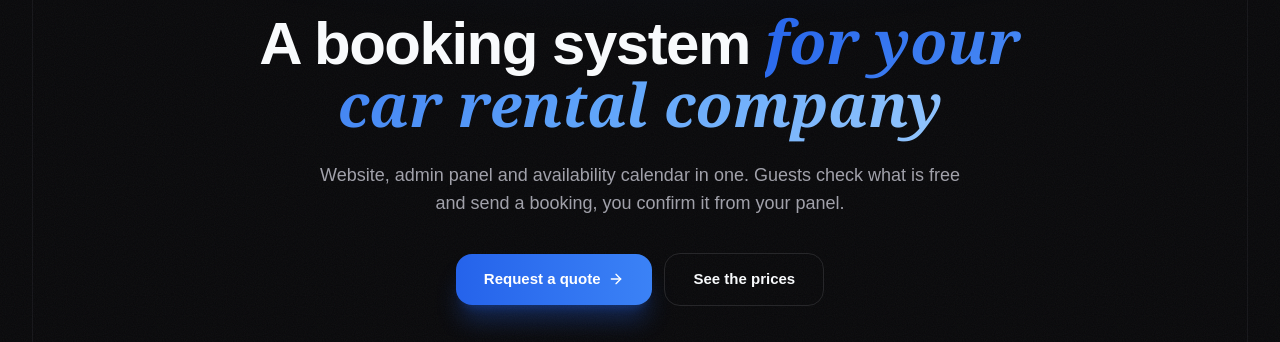
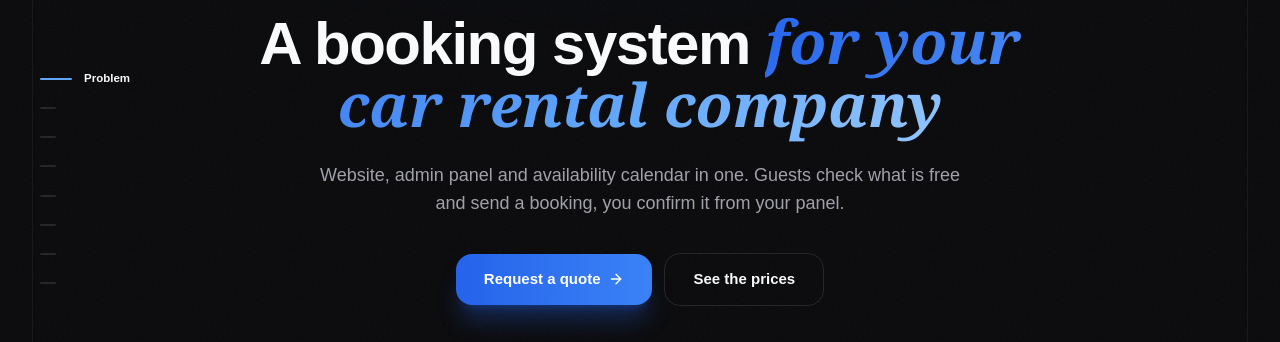
Before and after one commit to Bakeee99/mehiccdev, a Next.js app: page /rjesenja/rent-a-car in a window 1280 px wide. Shown: the part 219-561 px from the top of the page. Built offline with nearby package versions, Linux system fonts and the light colour scheme.

Commit message:
feat: navigacija kroz sekcije na rent-a-car stranici

```diff
--- /dev/null
+++ b/components/rjesenja/RcSectionRail.tsx
@@ -0,0 +1,122 @@
+/**
+ * components/rjesenja/RcSectionRail.tsx
+ * ─────────────────────────────────────────────────────────────────────────────
+ * Navigacija kroz stranicu koja pokazuje gdje se posjetilac trenutno nalazi.
+ *
+ * DESKTOP (lg i naviše): tanka vertikalna tračnica uz lijevu ivicu. Svaka
+ *   sekcija je crtica; aktivna se produži, zasvijetli i pokaže svoj naziv.
+ *   Klik skrola na tu sekciju. Naziv se pojavi i na hover.
+ *
+ * MOBITEL: tračnica se NE prikazuje, jer bi zauzimala ivicu ekrana kojom se
+ *   skrola i preklapala sadržaj. Umjesto nje ide tanka linija napretka odmah
+ *   ispod navbara, koja pokazuje koliko je stranice pređeno. Isti podatak,
+ *   nula smetnje.
+ *
+ * Tehnika: IntersectionObserver prati sekcije (jeftino, bez skrol petlje),
+ * a linija napretka se osvježava kroz requestAnimationFrame. Poštuje
+ * reduced-motion: tada nema klizanja, samo trenutni skok.
+ */
+
+"use client";
+
+import { useEffect, useRef, useState } from "react";
+import { useLanguage } from "@/components/ui/LanguageProvider";
+import { COPY } from "@/components/rjesenja/rentACarCopy";
+
+export function RcSectionRail() {
+  const { lang } = useLanguage();
+  const c = (COPY[(lang as "bs" | "en")] ?? COPY.bs) as typeof COPY.bs;
+  const items = c.nav;
+
+  const [active, setActive] = useState<string>(items[0].id);
+  const barRef = useRef<HTMLDivElement>(null);
+
+  // ── koja je sekcija trenutno u fokusu ────────────────────────────────────
+  useEffect(() => {
+    const els = items
+      .map((i) => document.getElementById(i.id))
+      .filter((el): el is HTMLElement => el !== null);
+    if (els.length === 0) return;
+
+    const obs = new IntersectionObserver(
+      (entries) => {
+        // uzmi onu koja je najviše u vidnom polju
+        const visible = entries
+          .filter((e) => e.isIntersecting)
+          .sort((a, b) => b.intersectionRatio - a.intersectionRatio)[0];
+        if (visible) setActive(visible.target.id);
+      },
+      { rootMargin: "-45% 0px -45% 0px", threshold: [0, 0.25, 0.5, 1] }
+    );
+    els.forEach((el) => obs.observe(el));
+    return () => obs.disconnect();
+  }, [items]);
+
+  // ── linija napretka (mobitel) ────────────────────────────────────────────
+  useEffect(() => {
+    let raf = 0;
+    const update = () => {
+      const max = document.documentElement.scrollHeight - window.innerHeight;
+      const p = max > 0 ? Math.min(window.scrollY / max, 1) : 0;
+      if (barRef.current) barRef.current.style.transform = `scaleX(${p})`;
+      raf = 0;
+    };
+    const onScroll = () => { if (!raf) raf = requestAnimationFrame(update); };
+    update();
+    window.addEventListener("scroll", onScroll, { passive: true });
+    window.addEventListener("resize", onScroll, { passive: true });
+    return () => {
+      window.removeEventListener("scroll", onScroll);
+      window.removeEventListener("resize", onScroll);
+      if (raf) cancelAnimationFrame(raf);
+    };
+  }, []);
+
+  const go = (id: string) => {
+    const el = document.getElementById(id);
+    if (!el) return;
+    const reduce = window.matchMedia("(prefers-reduced-motion: reduce)").matches;
+    el.scrollIntoView({ behavior: reduce ? "auto" : "smooth", block: "start" });
+  };
+
+  return (
+    <>
+      {/* ── MOBITEL: linija napretka ispod navbara ── */}
+      <div aria-hidden className="lg:hidden fixed top-[68px] inset-x-0 z-30 h-[2px] bg-transparent">
+        <div ref={barRef}
+             className="h-full origin-left bg-gradient-to-r from-brand-600 to-brand-400"
+             style={{ transform: "scaleX(0)" }} />
+      </div>
+
+      {/* ── DESKTOP: tračnica sekcija ── */}
+      <nav aria-label="Sekcije stranice"
+           className="hidden lg:flex fixed left-6 xl:left-10 top-1/2 -translate-y-1/2 z-30 flex-col gap-3">
+        {items.map((item) => {
+          const on = active === item.id;
+          return (
+            <button
+              key={item.id}
+              type="button"
+              onClick={() => go(item.id)}
+              aria-current={on ? "true" : undefined}
+              className="group flex items-center gap-3 outline-none"
+            >
+              <span
+                className={`h-[2px] rounded-full transition-all duration-500
+                            ${on ? "w-8 bg-brand-400" : "w-4 bg-[var(--border)] group-hover:w-6 group-hover:bg-brand-600/60"}`}
+              />
+              <span
+                className={`text-[11.5px] font-semibold whitespace-nowrap transition-all duration-300
+                            ${on
+                              ? "opacity-100 text-[var(--text)]"
+                              : "opacity-0 -translate-x-1 text-[var(--text-muted)] group-hover:opacity-100 group-hover:translate-x-0"}`}
+              >
+                {item.label}
+              </span>
+            </button>
+          );
+        })}
+      </nav>
+    </>
+  );
+}
--- a/components/rjesenja/RentACarSections.tsx
+++ b/components/rjesenja/RentACarSections.tsx
@@ -30,6 +30,7 @@ import { useCoarsePointer } from "@/lib/useCoarsePointer";
 import { useLanguage } from "@/components/ui/LanguageProvider";
 import { COPY } from "@/components/rjesenja/rentACarCopy";
 import { RcForm } from "@/components/rjesenja/RcForm";
+import { RcSectionRail } from "@/components/rjesenja/RcSectionRail";
 
 const PROBLEM_ICONS: LucideIcon[]  = [Phone, Percent, MoonStar, CalendarX2];
 const SOLUTION_ICONS: LucideIcon[] = [Languages, CalendarCheck, LayoutDashboard, Send, MapPinned, Search];
@@ -126,7 +127,7 @@ function Problem({ c }: { c: typeof COPY.bs }) {
   const reveal = useReveal();
   const d = c.problem;
   return (
-    <section className="py-24 lg:py-28 relative">
+    <section id="problem" className="py-24 lg:py-28 relative scroll-mt-24">
       <div className="absolute top-0 inset-x-0 h-px bg-[var(--border)]" aria-hidden />
       <div className="max-w-7xl mx-auto px-6 lg:px-8">
         <SectionHead label={d.label} h1={d.heading1} accent={d.headingAccent} />
@@ -158,7 +159,7 @@ function Solution({ c }: { c: typeof COPY.bs }) {
   const reveal = useReveal();
   const d = c.solution;
   return (
-    <section className="py-24 lg:py-28 relative">
+    <section id="rjesenje" className="py-24 lg:py-28 relative scroll-mt-24">
       <div className="absolute top-0 inset-x-0 h-px bg-[var(--border)]" aria-hidden />
       <div className="max-w-7xl mx-auto px-6 lg:px-8">
         <SectionHead label={d.label} h1={d.heading1} accent={d.headingAccent} />
@@ -198,7 +199,7 @@ function Flow({ c }: { c: typeof COPY.bs }) {
   const d = c.flow;
 
   return (
-    <section className="py-24 lg:py-28 relative">
+    <section id="kako-radi" className="py-24 lg:py-28 relative scroll-mt-24">
       <div className="absolute top-0 inset-x-0 h-px bg-[var(--border)]" aria-hidden />
       <div className="max-w-4xl mx-auto px-6 lg:px-8">
         <SectionHead label={d.label} h1={d.heading1} accent={d.headingAccent} sub={d.sub} />
@@ -553,7 +554,7 @@ function Comparison({ c }: { c: typeof COPY.bs }) {
   const reveal = useReveal();
   const d = c.comparison;
   return (
-    <section className="py-24 lg:py-28 relative">
+    <section id="poredjenje" className="py-24 lg:py-28 relative scroll-mt-24">
       <div className="absolute top-0 inset-x-0 h-px bg-[var(--border)]" aria-hidden />
       <div className="max-w-4xl mx-auto px-6 lg:px-8">
         <SectionHead label={d.label} h1={d.heading1} accent={d.headingAccent} sub={d.body} />
@@ -584,7 +585,7 @@ function Faq({ c }: { c: typeof COPY.bs }) {
   const [open, setOpen] = useState<number | null>(0);
   const d = c.faq;
   return (
-    <section className="py-24 lg:py-28 relative">
+    <section id="pitanja" className="py-24 lg:py-28 relative scroll-mt-24">
       <div className="absolute top-0 inset-x-0 h-px bg-[var(--border)]" aria-hidden />
       <div className="max-w-3xl mx-auto px-6 lg:px-8">
         <SectionHead label={d.label} h1={d.heading1} accent={d.headingAccent} />
@@ -636,6 +637,7 @@ export function RentACarSections() {
         <div aria-hidden className="absolute inset-x-0 top-0 h-[70vh] pointer-events-none
                                     bg-[radial-gradient(115%_70%_at_50%_-10%,rgba(37,99,235,0.14),transparent_60%)]" />
       )}
+      <RcSectionRail />
       <Hero c={c} />
       <Problem c={c} />
       <Solution c={c} />
--- a/components/rjesenja/rentACarCopy.ts
+++ b/components/rjesenja/rentACarCopy.ts
@@ -21,6 +21,16 @@ export const COPY = {
       description:
         "Web aplikacija za rent a car: kalendar dostupnosti po vozilu, admin panel za flotu i cijene i forma za rezervaciju. Sistem za iznajmljivanje vozila, građen u Mostaru.",
     },
+    nav: [
+      { id: "problem",    label: "Problem" },
+      { id: "rjesenje",   label: "Rješenje" },
+      { id: "kako-radi",  label: "Kako radi" },
+      { id: "case-study", label: "Primjer" },
+      { id: "paketi",     label: "Paketi" },
+      { id: "poredjenje", label: "Poređenje" },
+      { id: "upit",       label: "Upit" },
+      { id: "pitanja",    label: "Pitanja" },
+    ],
     hero: {
       eyebrow: "Rješenje za rent-a-car firme",
       h1a: "Rezervacioni sistem",
@@ -205,6 +215,16 @@ export const COPY = {
       description:
         "A web application for car rental companies: per vehicle availability calendar, admin panel for fleet and pricing, and a booking form. Car rental management software built in Mostar.",
     },
+    nav: [
+      { id: "problem",    label: "Problem" },
+      { id: "rjesenje",   label: "Solution" },
+      { id: "kako-radi",  label: "How it works" },
+      { id: "case-study", label: "Example" },
+      { id: "paketi",     label: "Packages" },
+      { id: "poredjenje", label: "Comparison" },
+      { id: "upit",       label: "Inquiry" },
+      { id: "pitanja",    label: "Questions" },
+    ],
     hero: {
       eyebrow: "Built for car rental companies",
       h1a: "A booking system",
```
Also changed, not shown: PROCITAJ-ME.txt.
